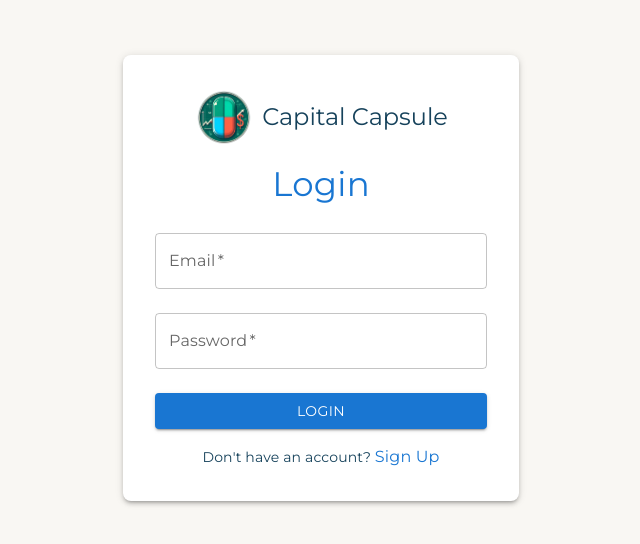
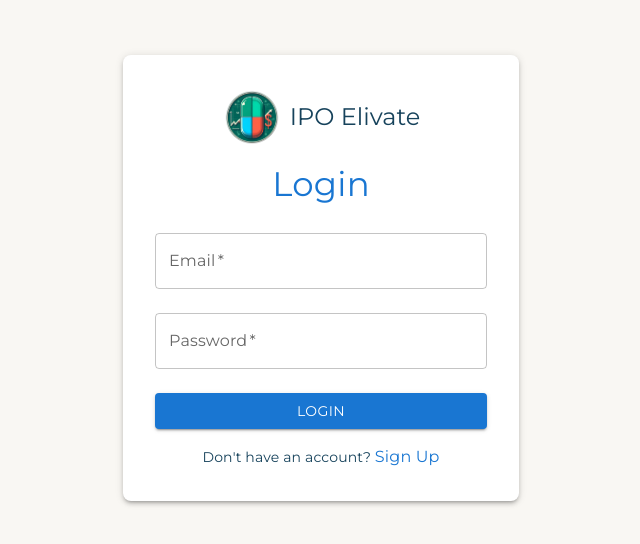
Before and after one commit to rdevrajsinh/CapitalCapsuel, a React (Create React App) app in the folder client/: page / in a window 1280 px wide. Shown: the part 122-666 px from the top of the page, without its empty margins (319-959 px from the left). Built offline with nearby package versions, Linux system fonts and the light colour scheme.

Commit message:
Change of name

```diff
--- a/client/src/components/Login.js
+++ b/client/src/components/Login.js
@@ -70,7 +70,7 @@ const Login = () => {
                 <Box sx={{ display: "flex", alignItems: "center", justifyContent: "center", mb: 2 }}>
                     <img src="/Logo.png" alt="Logo" width={60} height={60} />
                     <Typography variant="h5" component="h1" color="#16425b" sx={{ ml: 1 }}>
-                        Capital Capsule
+                        IPO Elivate
                     </Typography>
                 </Box>
 
--- a/client/src/components/Sidebar.js
+++ b/client/src/components/Sidebar.js
@@ -66,7 +66,7 @@ const Sidebar = ({ onLogout }) => {
             }}
           />
           <Typography variant="h6" color="#ffffff">
-            Capital Capsule
+            IPO Elivate
           </Typography>
         </Box>
         <List sx={{ marginTop: 2 }}>
--- a/client/src/components/Signup.js
+++ b/client/src/components/Signup.js
@@ -65,7 +65,7 @@ const Signup = () => {
                 <Box sx={{ display: "flex", alignItems: "center", justifyContent: "center", mb: 2 }}>
                     <img src="/Logo.png" alt="Logo" width={60} height={60} />
                     <Typography variant="h5" component="h1" color="#16425b" sx={{ ml: 1 }}>
-                        Capital Capsule
+                        IPO Elivate
                     </Typography>
                 </Box>
                 <Typography variant="h4" component="h1" gutterBottom align="center" color="#1976d2">
```
